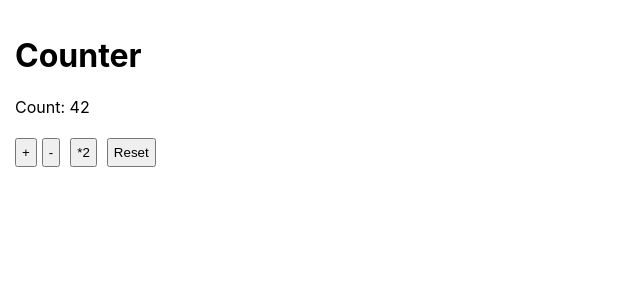
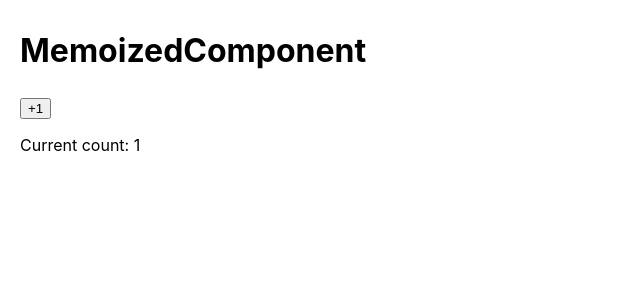
Before and after one commit to tbangase/my-react-book, a React (Create React App) app: page / in a window 1280 px wide. Shown: the top 300 px of the page, without its empty margins (0-640 px from the left). Built offline with nearby package versions, Linux system fonts and the light colour scheme.

Commit message:
feat: add memorized component with memo function

```diff
--- /dev/null
+++ b/src/components/MemorizedComponent.tsx
@@ -0,0 +1,45 @@
+import {type} from 'os';
+import React, { memo, useState } from 'react';
+
+type FizzProps = {
+  isFizz: boolean
+}
+
+const Fizz = memo((props: FizzProps) => {
+  const {isFizz} = props
+  console.log('Fizz rendered')
+  return <span>{isFizz ? 'Fizz' : ''}</span>
+})
+
+type BuzzProps = {
+  isBuzz: boolean
+  onClick: () => void
+}
+
+const Buzz = memo<BuzzProps>((props: BuzzProps) => {
+  const {isBuzz, onClick} = props
+  console.log('Buzz rendered')
+  return <span onClick={onClick}>{isBuzz ? 'Buzz' : ''}</span>
+})
+
+export const Parent = () => {
+  const [count, setCount] = useState(1);
+  const isFizz = count % 3 === 0;
+  const isBuzz = count % 5 === 0;
+  const onBuzzClick = () => {
+    console.log('Buzz clicked')
+  }
+
+  console.log(`Parent rendered, count=${count}`);
+  return (
+    <div style={{ padding: '5px 20px'}}>
+      <h1 style={{ padding: '5px 0px'}}>MemoizedComponent</h1>
+      <button onClick={() => setCount(count + 1)}>+1</button>
+      <p>{`Current count: ${count}`}</p>
+      <p>
+        <Fizz isFizz={isFizz} />
+        <Buzz isBuzz={isBuzz} onClick={onBuzzClick}/>
+      </p>
+    </div>
+  );
+}
--- a/src/index.tsx
+++ b/src/index.tsx
@@ -8,7 +8,8 @@
 // import Parent from './components/ContainerSample';
 // import Page from './components/ContextSample';
 // import Counter from './components/Counter';
-import Counter from './components/CounterWithReducer';
+// import Counter from './components/CounterWithReducer';
+import { Parent } from './components/MemorizedComponent';
 import reportWebVitals from './reportWebVitals';
 
 const root = ReactDOM.createRoot(
@@ -16,7 +17,7 @@
 );
 root.render(
   <React.StrictMode>
-    <Counter initialCount={42}/>
+    <Parent />
   </React.StrictMode>
 );
 
```
